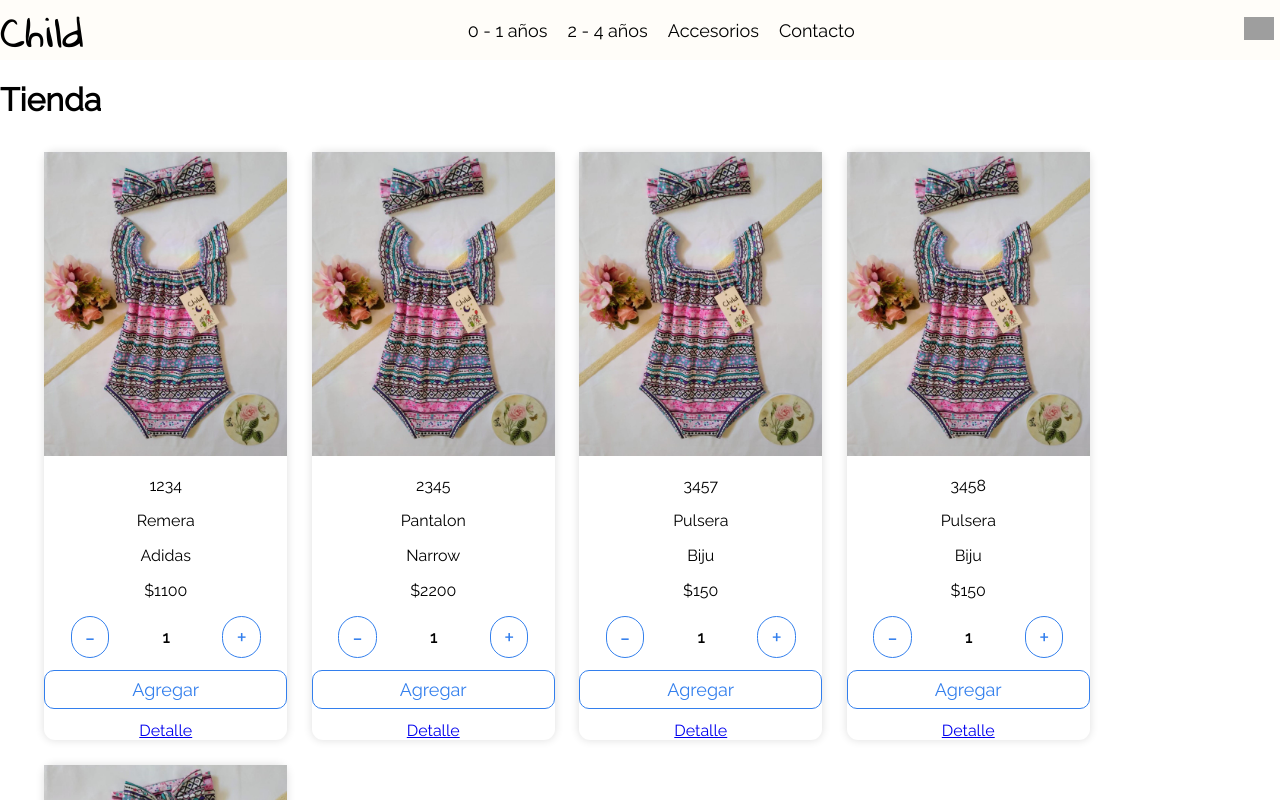
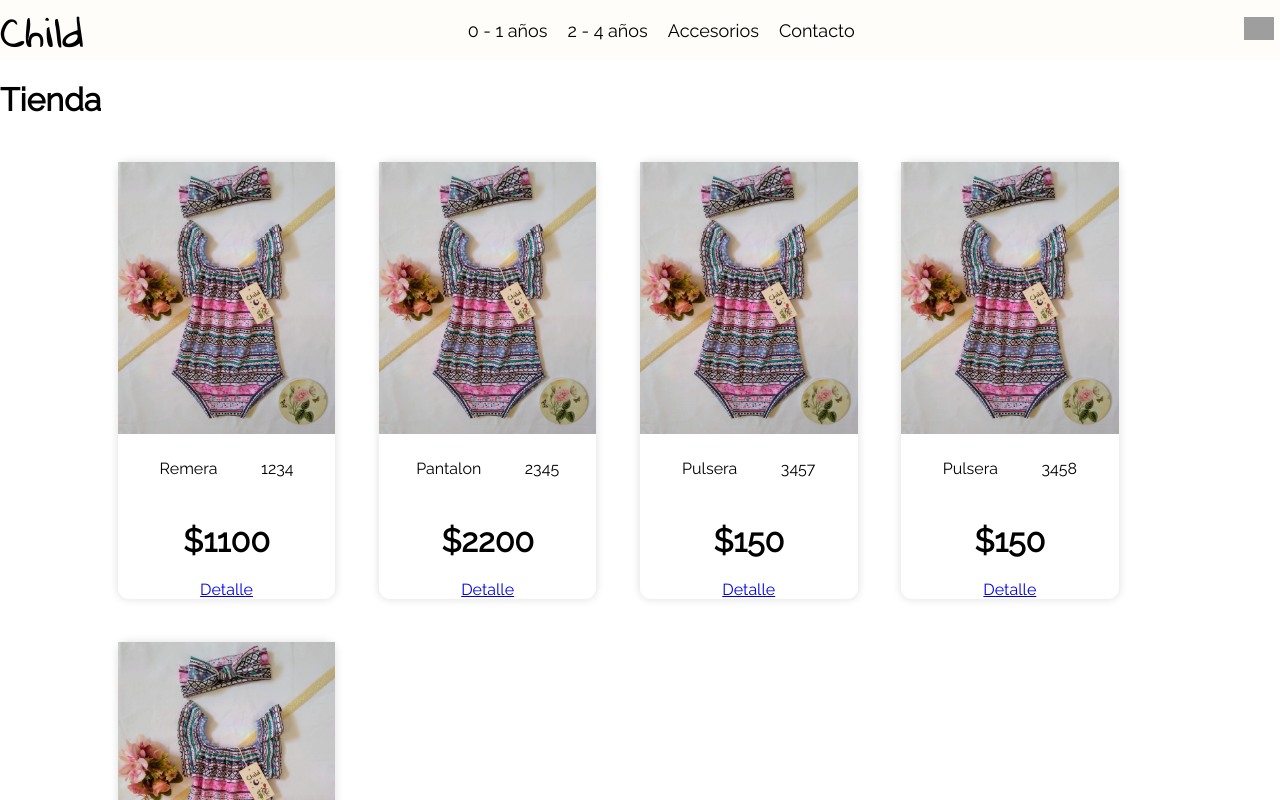
Before and after one commit to matiasfmart/tienda-child, a React (Create React App) app: page / in a window 1280 px wide. Shown: the top 800 px of the page. Built offline with nearby package versions, Linux system fonts and the light colour scheme; grey boxes are pictures that could not be loaded.

Commit message:
desafio 9 - counter

```diff
--- a/src/App.css
+++ b/src/App.css
@@ -35,7 +35,6 @@ body {
 
 .nav > .nav-links {
   display: inline-block;
-  float: right;
   font-size: 18px;
 }
 
@@ -100,7 +99,16 @@ body {
 
 .container-productsItem{
   margin: auto;
-  width: 95%;
+  width: 85%;
+}
+
+.container-product__title p{
+  display: inline-block;
+  margin: 10%;
+}
+
+.container-product{
+  margin: 2%;
 }
 
 .container-btnCart{
--- a/src/App.js
+++ b/src/App.js
@@ -5,6 +5,7 @@ import { BrowserRouter, Routes, Route } from "react-router-dom";
 import ItemDetailContainer from './components/ItemDetailContainer';
 import ContactSection from './components/ContactSection';
 import Footer from './components/Footer';
+import Cart from './components/Cart';
 
 function App() {
 
@@ -16,6 +17,7 @@ function App() {
         <Route path='/' element={<ItemListContainer greeting={'Tienda'}/>}/>
         <Route path='/category/:type' element={<ItemListContainer />}/>
         <Route path='/contacto' element={<ContactSection />}/>
+        <Route path='/cart' element={<Cart />}/>
       </Routes>
       <Footer />
     </BrowserRouter>
--- /dev/null
+++ b/src/components/Cart.jsx
@@ -0,0 +1,11 @@
+import React from 'react';
+
+function Cart(){
+  return (
+    <>
+        <h1>El carrito!</h1>
+    </>
+  )
+};
+
+export default Cart;
--- a/src/components/Item.jsx
+++ b/src/components/Item.jsx
@@ -3,18 +3,17 @@ import { Link } from "react-router-dom";
 
 function Item({products}){
 
-    function onAdd(count){ alert(count); }
-
     return(
         <>
             <img src={products.urlPicture} alt="" />
             <div className="container-product__description">
-                <p>{products.id}</p>
-                <p>{products.title}</p>
-                <p>{products.description}</p>
-                <p>${products.price}</p>
+                <div className="container-product__title">
+                    <p>{products.title}</p>
+                    <p>{products.id}</p>
+                </div>
+                <h1>${products.price}</h1>
             </div>
-            <ItemCount stock={10} initial={1} onAdd={onAdd}/>
+            {/* <ItemCount stock={10} initial={1} onAdd={onAdd}/> */}
             <Link to={`/Item/${products.id}`} >Detalle</Link>
         </>
     )
--- a/src/components/ItemDetail.jsx
+++ b/src/components/ItemDetail.jsx
@@ -1,13 +1,37 @@
 import React from 'react';
+import { useState } from 'react/cjs/react.development';
+import { Link } from "react-router-dom";
 import ItemCount from './ItemCount';
 
 function ItemDetail({item}){
 
-    function onAdd(count){ alert(count); }
+    const [quantity, setQuantity] = useState();
+    const [btnViewCart, setBtnViewCart] = useState(false);
+
+    function onAdd(count){
+        setQuantity(count);
+        setBtnViewCart(true)
+    }
 
     return(
         <>
             {
+                btnViewCart ?
+                item.map((item) =>
+                    <div className='container-itemDetail'>
+                        <img src={item.urlPicture} alt="" />
+                        <div className="container-description__detail">
+                            <p>{item.id}</p>
+                            <h1>{item.title}</h1>
+                            <h4>{item.description}</h4>
+                            <h1>${item.price}</h1>
+                            <div className="container-btnAddToCart">
+                                <Link to={'/cart'}><button>Ver Productos</button></Link>
+                            </div>
+                        </div>
+                    </div>
+                )
+                :
                 item.map((item) =>
                     <div className='container-itemDetail'>
                         <img src={item.urlPicture} alt="" />
```
Lines whose indentation alone changed are shown as unchanged.
